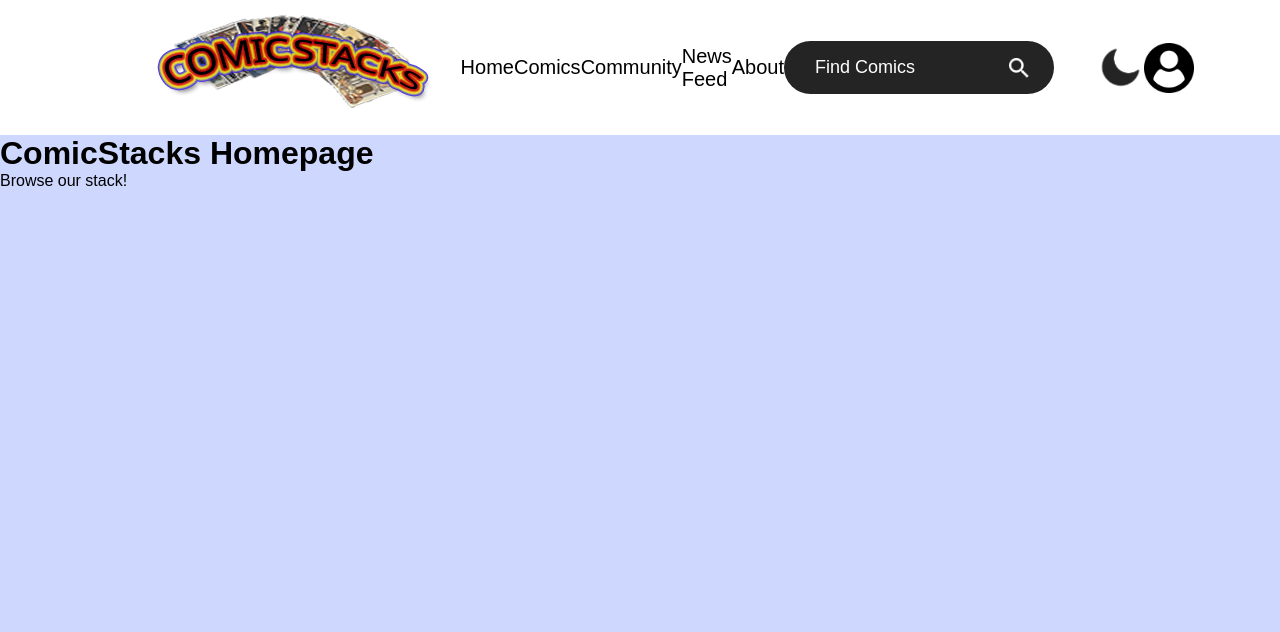
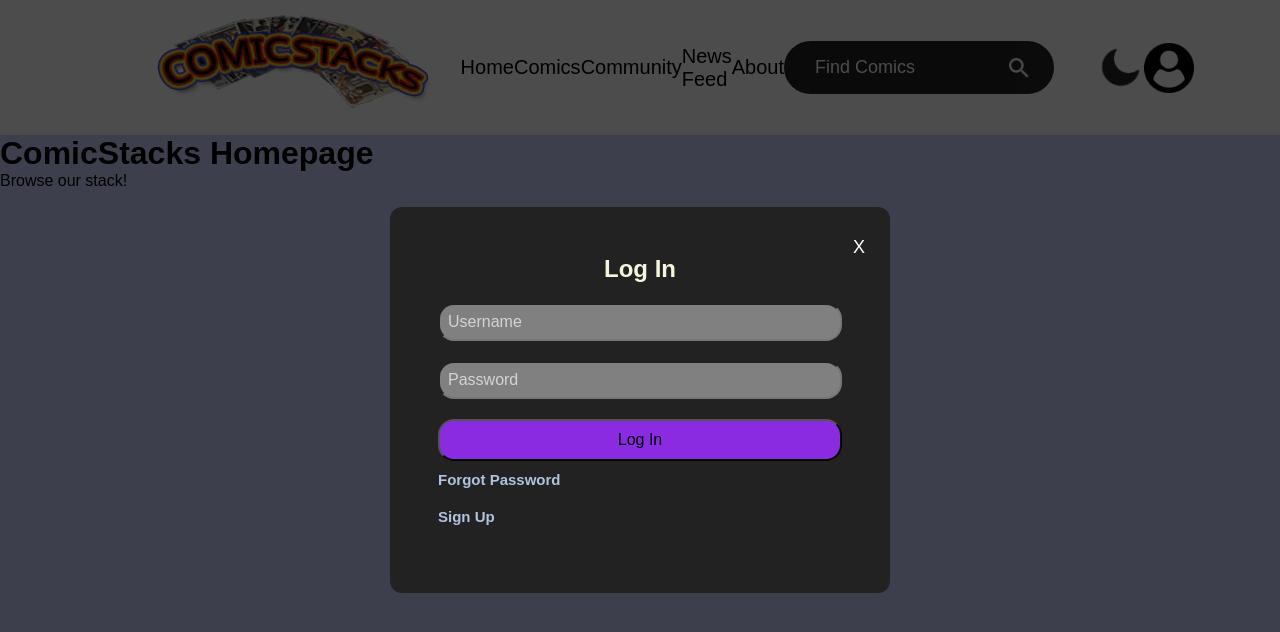
Before and after one commit to Thi-Huynh01/comicstacks, a React (Vite) app in the folder frontend/: page / in a window 1280 px wide. Both pictures are taken after a click on the picture 1169 px from the left and 67 px from the top of the page. Shown: the top 632 px of the page. Built offline with nearby package versions, Linux system fonts and the light colour scheme.

Commit message:
created LoginModal. Fine-tuning still needed, but functional

```diff
--- /dev/null
+++ b/frontend/src/components/LoginModal/LoginModal.css
@@ -0,0 +1,96 @@
+.modal-overlay {
+    font-family:sans-serif;
+    position: fixed;
+    top:0;
+    left:0;
+    width: 100vw;
+    height: 100vh;
+    background-color: rgba(0,0,0,0.7);
+    display: flex;
+    justify-content: center;
+    align-items: center;
+    z-index: 1000;
+}
+
+.modal-content {
+    background: #222;
+    padding: 3rem;
+    border-radius: 12px;
+    width: 500px;
+    position: relative;
+    text-align: center;
+}
+.modal-content h2 {
+    color: beige;
+    margin-bottom:20px;
+}
+.modal-content form {
+    display: flex;
+    flex-direction: column;
+    gap: 20px;
+}
+
+.modal-content input {
+    padding: 8px;
+    font-size: 16px;
+    border-radius: 16px;
+    background-color: gray;
+}
+
+.modal-content input::placeholder {
+    color: lightgray;
+}
+.modal-content button {
+    padding: 10px;
+    border-radius: 16px;
+    font-size: 16px;
+    cursor: pointer;
+    background-color: blueviolet;
+}
+
+.modal-content h3{
+    padding: 10px;
+    font-size: 14px;
+    margin-bottom: 10px;
+    color:beige;
+}
+
+.modal-content button.close-btn {
+    position: absolute;
+    top: 20px;
+    right: 15px;
+    color: white;
+    background: transparent;
+    border:none;
+    font-size: 18px;
+    cursor: pointer;
+}
+
+
+.modal-bottom h2 {
+    margin-top: 10px;
+    font-size: 15px;
+    text-align: left;
+    color: lightsteelblue;
+}
+
+.modal-bottom h2:hover{
+    cursor: pointer;
+    text-decoration: underline;
+    width: 150px;
+}
+
+.modal-content button.close-btn :hover {
+    text-decoration: overline;
+    color: inherit;
+}
+
+.modal-content p {
+    margin-top: 20px;
+    color: lightsteelblue
+}
+
+.modal-content p:hover {
+    text-decoration: underline;
+    cursor: pointer;
+}
--- /dev/null
+++ b/frontend/src/components/LoginModal/LoginModal.jsx
@@ -0,0 +1,116 @@
+
+// TODO: Still need to work on account creation and redirecion after login success.
+// Also need to look into verification tools.
+
+import React, { useState } from "react";
+import { useNavigate } from "react-router-dom"
+import "./LoginModal.css";
+
+const LoginModal = ({ show, onClose }) => {
+    const [username, setUsername] = useState("");
+    const [password, setPassword] = useState("");
+    const [view, setView] = useState("login");
+
+    const handleLogin = async (e) => {
+        e.preventDefault();
+        const res = await fetch("http://127.0.0.1:8000/api/auth/login/", {
+            method: "POST",
+            headers: {"Content-Type": "application/json"},
+            body: JSON.stringify({
+                username,
+                password,
+            }),
+        });
+
+        try {
+
+            const data = await res.json();
+
+            if (res.ok) {
+                localStorage.setItem("access", data.access);
+                localStorage.setItem("refresh", data.refresh);
+                setView(null)
+                alert("Logged In!")
+            }
+            else {
+                alert(data.error || "Login failed");
+            }
+        }
+        catch (err) {
+            console.error("Error parsing JSON:", err);
+        }
+    };
+
+    const handleCreation = (e) => {
+        e.preventDefault();
+        onClose();
+    }
+    if (!show) return null;
+    if (!view) return null;
+    return (
+        <div className="modal-overlay" onClick={onClose}>
+            <div className="modal-content" onClick={(e) => e.stopPropagation()}>
+                <button className="close-btn" onClick={onClose}>X</button>
+                {view === "login" && (
+                <>
+                <h2>Log In</h2>
+                <form onSubmit={handleLogin}>
+                    <input
+                        type="text"
+                        placeholder="Username"
+                        value={username}
+                        onChange={(e) => setUsername(e.target.value)}
+                        required
+                        />
+                    <input
+                        type="password"
+                        placeholder="Password"
+                        value={password}
+                        onChange={(e) => setPassword(e.target.value)}
+                        required
+                        />
+                    <button type="submit">Log In</button>
+                </form>
+                <div className="modal-bottom">
+                    <h2 onClick={() => setView("forgot")}>Forgot Password</h2>
+                    <h2 onClick={() => setView("create")}>Sign Up</h2>
+                </div>
+                </>
+
+                )}
+
+            {view ==="forgot" && (
+                <>
+                    <h2 className="reset-h2">Reset Password</h2>
+                    <form>
+                        <input type="email" placeholder="Enter your email" required/>
+                        <button type="submit">Send Reset Link</button>
+                    </form>
+                    <p className="modal-bottom" onClick={() => setView("login")}>
+                        Back to Log In
+                    </p>
+                </>
+            )}
+
+            {view === "create" && (
+                <>
+                <h2>Create Account</h2>
+                <h3>Join the community and create your comic stacks!</h3>
+
+                <form onSubmit={handleCreation}>
+                    <input type="text" placeholder="Username" />
+                    <input type="email" placeholder="Email" />
+                    <input type="password" placeholder="Password"/>
+                    <input type="password" placeholder="Confirm Password"/>
+                    <button type="submit">Sign Up</button>
+                </form>
+                <p onClick={() => setView("login")}>Already have an account? Log In</p>
+                </>
+            )}
+
+            </div>
+        </div>
+    );
+};
+
+export default LoginModal;
--- a/frontend/src/components/Navbar/Navbar.jsx
+++ b/frontend/src/components/Navbar/Navbar.jsx
@@ -1,5 +1,6 @@
-import React from 'react'
+import React, { useState } from 'react'
 import './Navbar.css'
+import LoginModal from "../LoginModal/LoginModal"
 import search_icon_light from '../../assets/search-w.png'
 import search_icon_dark from '../../assets/search-b.png'
 import toggle_light from '../../assets/night.png'
@@ -11,16 +12,21 @@ import logo_dark from '../../assets/logo_dark.png'
 import { Link } from 'react-router-dom';
 
 const Navbar = ({theme, setTheme}) => {
+  const [showLogin, setShowLogin] = useState(false);
 
   const toggle_mode = () => {
     theme == 'light' ? setTheme('dark') : setTheme('light')
   }
 
   return (
+
     <nav className={`navbar {theme}`}>
-      <a href='/'>
-        <img src={theme == 'light' ? logo_light : logo_dark} alt="" className='logo'/>
-      </a>
+      <Link to="/">
+        <img src={theme == 'light' ? logo_light : logo_light}
+          alt=""
+          className='logo'
+        />
+      </Link>
         <Link to="/">Home</Link>
         <Link to="/comics">Comics</Link>
         <Link to="/community">Community</Link>
@@ -32,11 +38,20 @@ const Navbar = ({theme, setTheme}) => {
       </div>
 
       <img onClick={()=>{toggle_mode()}} src={theme == 'light' ? toggle_light : toggle_dark} alt="" className='toggle-icon'/>
-      <img src={theme == 'light' ? profile_light : profile_dark }width = "50" alt="" className='profile-icon'/>
+
+      <img src={theme == 'light' ? profile_light : profile_dark }
+        width = "50"
+        alt=""
+        className='profile-icon'
+        onClick={() => setShowLogin(true)}
+        />
+
+       <LoginModal show={showLogin} onClose={() => setShowLogin(false)} />
+
+
     </nav>
 
-
-  )
-}
+  );
+};
 
 export default Navbar
```
Also changed, not shown: 1 other file (tests, documents, lock files or other folders).
